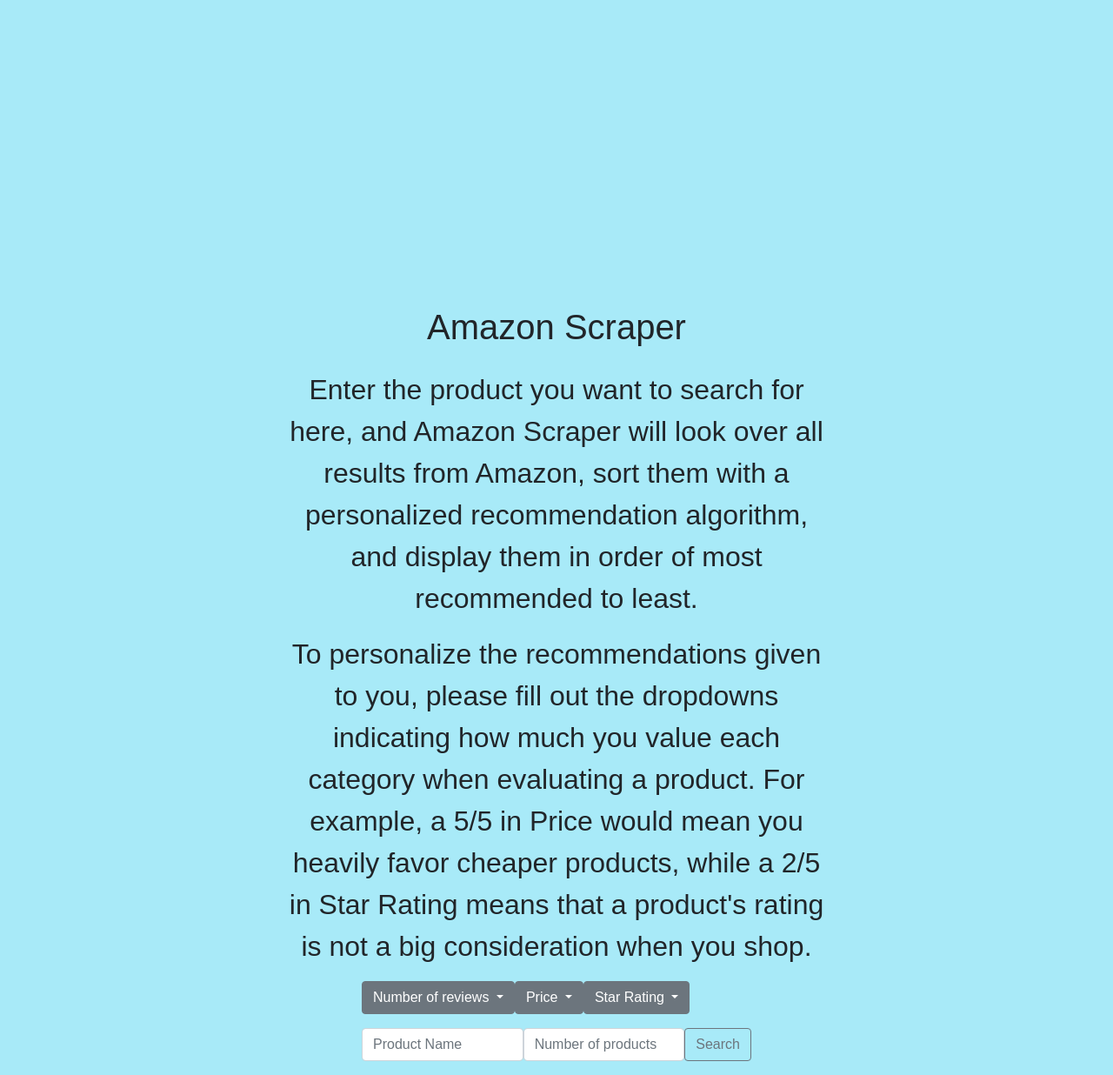
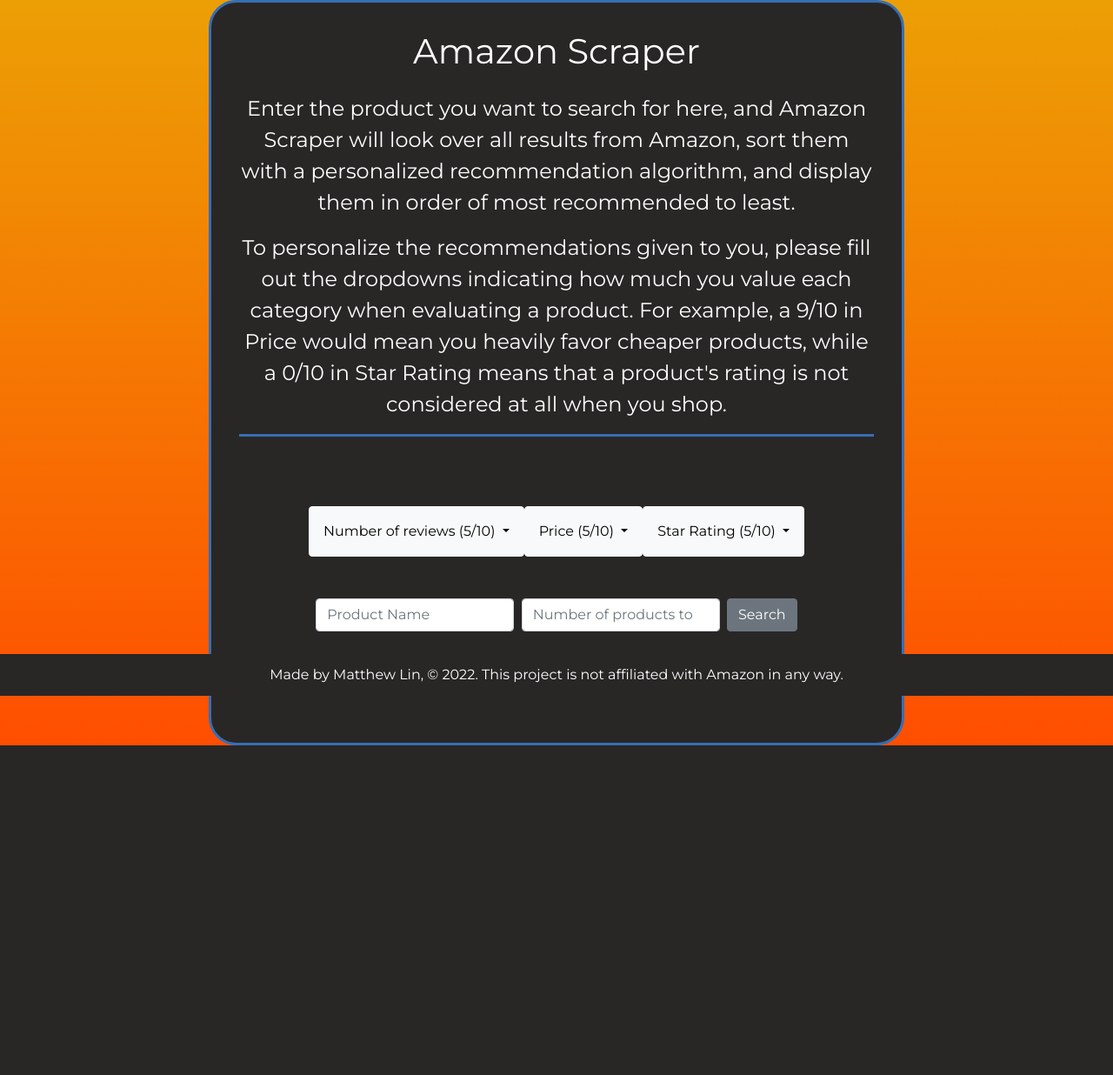
Before and after one commit to mlin55/AmazonScraper, a Flask app: page / in a window 1280 px wide. Shown: the whole page at 87% size. After the commit the page ends 857 px from the top, so only its background shows below. Run offline with Flask 2, Linux system fonts and the light colour scheme.

Commit message:
Update UI

```diff
--- a/app.py
+++ b/app.py
@@ -10,9 +10,11 @@
     # try:
     product_name = request.form['productName']
     num_products = int(request.form['numProducts'])
-    print(request.form['priceDropdown'])
+    review_weight = float(request.form['reviewDropdown'])
+    price_weight = float(request.form['priceDropdown'])
+    rating_weight = float(request.form['ratingDropdown'])
     products = scrapeForProduct(product_name, num_products)
-    analyzeProductData(products)
+    analyzeProductData(products, review_weight, price_weight, rating_weight)
     return render_template('index.html', products=products, productName=product_name, numProducts=num_products)
     # except:
     #   return 'There was an issue scraping the data for this product from Amazon'
--- a/scraper/scraper.py
+++ b/scraper/scraper.py
@@ -4,10 +4,10 @@
 def scrapeForProduct(productName, numProducts):
   return scrape(productName, numProducts)
 
-def analyzeProductData(products):
+def analyzeProductData(products, reviewWeight, priceWeight, starWeight):
   # analyze product data
-  displaySignificantData(products)
-  assignRecommendationScores(products, 0.4, 0.4, 0.2)
+  # displaySignificantData(products)
+  assignRecommendationScores(products, reviewWeight, priceWeight, starWeight)
   # for product in products:
   #   print(f"Product: {product.name}")
   #   print(f"Link: {product.link}")
--- a/static/css/main.css
+++ b/static/css/main.css
@@ -1,6 +1,9 @@
+/* 366EB4    F19904    23303E */
+
 * {
   margin: 0;
   padding: 0;
+  font-family: "Montserrat", sans-serif;
 }
 
 html {
@@ -8,35 +11,80 @@
 }
 
 body {
-  font-family: sans-serif;
-  background-color: rgb(168, 234, 248);
+  background-image: linear-gradient(180deg, #ec9f05, #ff4e00);
+  color: white;
 }
 
 .title {
-  margin-top: 20rem;
   margin-bottom: 1.5rem;
 }
 
 .description-text {
   text-align: center;
-  font-size: 2rem;
+  font-size: 1.5rem;
+}
+
+.content-container {
+  display: flex;
+  align-items: center;
+  justify-content: center;
+  min-height: 100vh;
 }
 
 .content {
-  margin-top: 2rem;
   margin-left: 20rem;
   margin-right: 20rem;
 
   display: flex;
   flex-direction: column;
   align-items: center;
+
+  padding: 2rem;
+
+  border-style: solid;
+  border-width: 0.2rem;
+  border-radius: 2rem;
+  border-color: #366eb4;
+
+  /* background-color: rgba(54, 110, 180, 0.6); */
+  background-color: rgb(41, 38, 38);
+}
+
+.form-container {
+  width: 100%;
+  border-top: solid;
+  border-width: 0.2rem;
+  border-color: #366eb4;
+  padding: 5rem;
 }
 
 .dropdown-container {
   display: flex;
+  width: 100%;
+  margin-bottom: 3rem;
+  align-items: center;
+  justify-content: space-evenly;
+}
+
+#dropdownMenuButton {
+  padding: 1rem;
+}
+
+#dropdownMenuButton:hover {
+  background-color: rgb(41, 38, 38);
+  border-color: rgb(41, 38, 38);
+  color: white;
 }
 
 #price-dropdown {
+  display: none;
+}
+
+#review-dropdown {
+  display: none;
+}
+
+#rating-dropdown {
   display: none;
 }
 
@@ -44,6 +92,15 @@
   margin-top: 1rem;
   margin-bottom: 1rem;
   display: flex;
+  justify-content: space-evenly;
+}
+
+#product-name-input {
+  width: 40%;
+}
+
+#num-product-input {
+  width: 40%;
 }
 
 #loading-div {
@@ -53,11 +110,16 @@
 .product-name-text {
   margin-top: 2rem;
   margin-bottom: 2rem;
-  font-size: 3rem;
+  font-size: 2rem;
 }
 
 #product-display-table {
-  font-size: 2rem;
+  font-size: 1.2rem;
+  color: white;
+}
+
+.thead {
+  /* color: rgb(41, 38, 38); */
 }
 
 .image-col {
@@ -78,6 +140,18 @@
   padding: 1rem;
 }
 
+.footer {
+  position: fixed;
+  left: 0;
+  bottom: 0;
+  width: 100%;
+
+  background-color: rgb(41, 38, 38);
+  text-align: center;
+  vertical-align: middle;
+  line-height: 3rem;
+}
+
 /* table,
 td,
 th {
--- a/templates/base.html
+++ b/templates/base.html
@@ -7,6 +7,9 @@
   <meta name="viewport" content="width=device-width, initial-scale=1.0">
   <link href="https://cdn.jsdelivr.net/npm/bootstrap@5.0.2/dist/css/bootstrap.min.css" rel="stylesheet"
     integrity="sha384-EVSTQN3/azprG1Anm3QDgpJLIm9Nao0Yz1ztcQTwFspd3yD65VohhpuuCOmLASjC" crossorigin="anonymous">
+  <link rel="preconnect" href="https://fonts.googleapis.com">
+  <link rel="preconnect" href="https://fonts.gstatic.com" crossorigin>
+  <link href="https://fonts.googleapis.com/css2?family=Montserrat&display=swap" rel="stylesheet">
   <link rel="stylesheet" href="{{ url_for('static', filename='css/main.css') }}">
   {% block head %}{% endblock %}
 </head>
--- a/templates/index.html
+++ b/templates/index.html
@@ -5,6 +5,7 @@
 {% endblock %}
 
 {% block body %}
+<div class="content-container">
   <div class="content">
     <h1 class="title">Amazon Scraper</h1>
     <p class="description-text">Enter the product you want to search for here, and Amazon
@@ -12,50 +13,79 @@
       results from Amazon, sort them with a personalized recommendation algorithm, and display them in order of most
       recommended to
       least.</p>
-  <p class="description-text">To personalize the recommendations given to you, please fill out the dropdowns indicating
-    how much you value each category when evaluating a product. For example, a 5/5 in Price would mean you heavily favor
-    cheaper products, while a 2/5 in Star Rating means that a product's rating is not a big consideration when you shop.
+    <p class="description-text">To personalize the recommendations given to you, please fill out the dropdowns
+      indicating
+      how much you value each category when evaluating a product. For example, a 9/10 in Price would mean you heavily
+      favor
+      cheaper products, while a 0/10 in Star Rating means that a product's rating is not considered at all when you
+      shop.
     </p>
-  <form actions="/" method="POST" style="width: 70%">
+    <form actions="/" method="POST" class="form-container">
       <div class="dropdown-container">
         <div class="dropdown">
-        <button class="btn btn-secondary dropdown-toggle" type="button" id="dropdownMenuButton"
-          data-bs-toggle="dropdown" aria-haspopup="true" aria-expanded="false" variant="secondary">
-          Number of reviews
+          <button class="btn btn-light dropdown-toggle" type="button" id="dropdownMenuButton" data-bs-toggle="dropdown"
+            aria-haspopup="true" aria-expanded="false" variant="secondary">
+            <span id="review-dropdown-text">
+              Number of reviews (5/10)
+            </span>
           </button>
+          <input class="form-control" id="review-dropdown" name="reviewDropdown" value="5">
           <div class="dropdown-menu" aria-labelledby="dropdownMenuButton">
-          <a class="dropdown-item" href="#">1</a>
-          <a class="dropdown-item" href="#">2</a>
-          <a class="dropdown-item" href="#">3</a>
-          <a class="dropdown-item" href="#">4</a>
-          <a class="dropdown-item" href="#">5</a>
+            <a class="dropdown-item" href="#" onclick="setReviewDropdown(0)">0</a>
+            <a class="dropdown-item" href="#" onclick="setReviewDropdown(1)">1</a>
+            <a class="dropdown-item" href="#" onclick="setReviewDropdown(2)">2</a>
+            <a class="dropdown-item" href="#" onclick="setReviewDropdown(3)">3</a>
+            <a class="dropdown-item" href="#" onclick="setReviewDropdown(4)">4</a>
+            <a class="dropdown-item" href="#" onclick="setReviewDropdown(5)">5</a>
+            <a class="dropdown-item" href="#" onclick="setReviewDropdown(6)">6</a>
+            <a class="dropdown-item" href="#" onclick="setReviewDropdown(7)">7</a>
+            <a class="dropdown-item" href="#" onclick="setReviewDropdown(8)">8</a>
+            <a class="dropdown-item" href="#" onclick="setReviewDropdown(9)">9</a>
+            <a class="dropdown-item" href="#" onclick="setReviewDropdown(10)">10</a>
           </div>
         </div>
         <div class="dropdown">
-        <button class="btn btn-secondary dropdown-toggle" type="button" id="dropdownMenuButton"
-          data-bs-toggle="dropdown" aria-haspopup="true" aria-expanded="false" variant="secondary">
-          Price
+          <button class="btn btn-light dropdown-toggle" type="button" id="dropdownMenuButton" data-bs-toggle="dropdown"
+            aria-haspopup="true" aria-expanded="false" variant="secondary">
+            <span id="price-dropdown-text">
+              Price (5/10)
+            </span>
           </button>
-        <input class="form-control" id="price-dropdown" name="priceDropdown" value="test">
+          <input class="form-control" id="price-dropdown" name="priceDropdown" value="5">
           <div class="dropdown-menu" aria-labelledby="dropdownMenuButton">
-          <a class="dropdown-item" href="#">1</a>
-          <a class="dropdown-item" href="#">2</a>
-          <a class="dropdown-item" href="#">3</a>
-          <a class="dropdown-item" href="#">4</a>
-          <a class="dropdown-item" href="#">5</a>
+            <a class="dropdown-item" href="#" onclick="setPriceDropdown(0)">0</a>
+            <a class="dropdown-item" href="#" onclick="setPriceDropdown(1)">1</a>
+            <a class="dropdown-item" href="#" onclick="setPriceDropdown(2)">2</a>
+            <a class="dropdown-item" href="#" onclick="setPriceDropdown(3)">3</a>
+            <a class="dropdown-item" href="#" onclick="setPriceDropdown(4)">4</a>
+            <a class="dropdown-item" href="#" onclick="setPriceDropdown(5)">5</a>
+            <a class="dropdown-item" href="#" onclick="setPriceDropdown(6)">6</a>
+            <a class="dropdown-item" href="#" onclick="setPriceDropdown(7)">7</a>
+            <a class="dropdown-item" href="#" onclick="setPriceDropdown(8)">8</a>
+            <a class="dropdown-item" href="#" onclick="setPriceDropdown(9)">9</a>
+            <a class="dropdown-item" href="#" onclick="setPriceDropdown(10)">10</a>
           </div>
         </div>
         <div class="dropdown">
-        <button class="btn btn-secondary dropdown-toggle" type="button" id="dropdownMenuButton"
-          data-bs-toggle="dropdown" aria-haspopup="true" aria-expanded="false" variant="secondary">
-          Star Rating
+          <button class="btn btn-light dropdown-toggle" type="button" id="dropdownMenuButton" data-bs-toggle="dropdown"
+            aria-haspopup="true" aria-expanded="false" variant="secondary">
+            <span id="rating-dropdown-text">
+              Star Rating (5/10)
+            </span>
           </button>
+          <input class="form-control" id="rating-dropdown" name="ratingDropdown" value="5">
           <div class="dropdown-menu" aria-labelledby="dropdownMenuButton">
-          <a class="dropdown-item" href="#">1</a>
-          <a class="dropdown-item" href="#">2</a>
-          <a class="dropdown-item" href="#">3</a>
-          <a class="dropdown-item" href="#">4</a>
-          <a class="dropdown-item" href="#">5</a>
+            <a class="dropdown-item" href="#" onclick="setRatingDropdown(0)">0</a>
+            <a class="dropdown-item" href="#" onclick="setRatingDropdown(1)">1</a>
+            <a class="dropdown-item" href="#" onclick="setRatingDropdown(2)">2</a>
+            <a class="dropdown-item" href="#" onclick="setRatingDropdown(3)">3</a>
+            <a class="dropdown-item" href="#" onclick="setRatingDropdown(4)">4</a>
+            <a class="dropdown-item" href="#" onclick="setRatingDropdown(5)">5</a>
+            <a class="dropdown-item" href="#" onclick="setRatingDropdown(6)">6</a>
+            <a class="dropdown-item" href="#" onclick="setRatingDropdown(7)">7</a>
+            <a class="dropdown-item" href="#" onclick="setRatingDropdown(8)">8</a>
+            <a class="dropdown-item" href="#" onclick="setRatingDropdown(9)">9</a>
+            <a class="dropdown-item" href="#" onclick="setRatingDropdown(10)">10</a>
           </div>
         </div>
       </div>
@@ -64,12 +94,12 @@
           aria-label="Product Name" aria-describedby="button-addon2" name="productName" required>
         <input type="number" id="num-product-input" class="form-control" placeholder="Number of products to search"
           aria-label="Number of products" aria-describedby="button-addon2" name="numProducts" required>
-      <button class="btn btn-outline-secondary" type="submit" id="button-addon2" onClick="show()">
+        <button class="btn btn-secondary" type="submit" id="button-addon2" onClick="show()">
           Search
         </button>
       </div>
     </form>
-  <div class="content" id="loading-div">
+    <div id="loading-div">
       <h3 style="text-align: center">Your product is currently being searched for on Amazon! This can take up to 30
         seconds, so please be patient.
       </h3>
@@ -77,7 +107,8 @@
     </div>
     {% if products|length > 0 %}
     <p class="product-name-text"><strong>Top {{numProducts}} results for: {{productName}}</strong></p>
-  <table class="table table-bordered" id="product-display-table">
+    <table class="table" id="product-display-table">
+      <thead class="thead">
         <tr>
           <th scope="col">#</th>
           <th scope="col">Image</th>
@@ -86,6 +117,8 @@
           <th scope="col">Num Reviews</th>
           <th scope="col">Stars</th>
         </tr>
+      </thead>
+      <tbody>
         {% for i in range(products|length) %}
         <tr>
           <th scope="row">{{i + 1}}.</th>
@@ -102,6 +135,7 @@
           <td>{{products[i].starRating}}</td>
         </tr>
         {% endfor %}
+      </tbody>
     </table>
     {% endif %}
     <script>
@@ -110,6 +144,26 @@
           document.getElementById('loading-div').style.display = "flex";
         }
       }
+
+      function setReviewDropdown(val) {
+        document.getElementById('review-dropdown').value = val;
+        document.getElementById('review-dropdown-text').innerHTML = "Number of reviews (" + val + "/10)";
+      }
+
+      function setPriceDropdown(val) {
+        document.getElementById('price-dropdown').value = val;
+        document.getElementById('price-dropdown-text').innerHTML = "Price (" + val + "/10)";
+      }
+
+      function setRatingDropdown(val) {
+        document.getElementById('rating-dropdown').value = val;
+        console.log(document.getElementById('rating-dropdown-text'));
+        document.getElementById('rating-dropdown-text').innerHTML = "Star Rating (" + val + "/10)";
+      }
     </script>
   </div>
+</div>
+<div class="footer">
+  Made by Matthew Lin, © 2022. This project is not affiliated with Amazon in any way.
+</div>
 {% endblock %}
```
Lines whose indentation alone changed are shown as unchanged.
